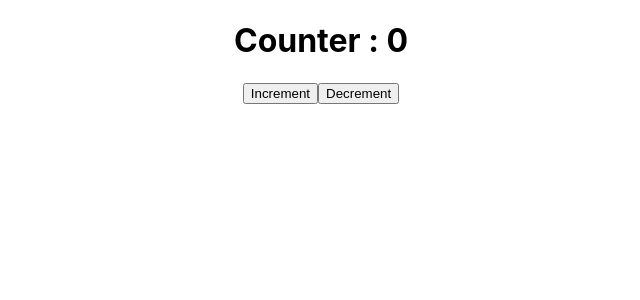
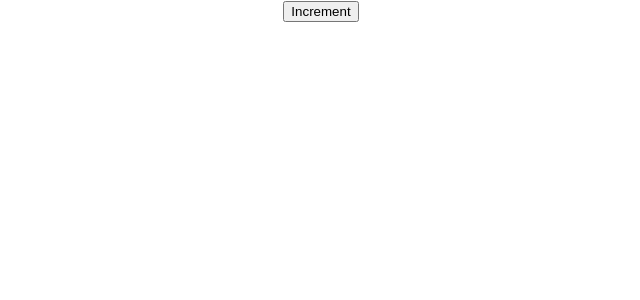
Before and after one commit to khankadir193/basic-reactjs-concepts, a React (Create React App) app: page / in a window 1280 px wide. Shown: the top 300 px of the page, without its empty margins (319-959 px from the left). Built offline with nearby package versions, Linux system fonts and the light colour scheme.

Commit message:
dipatching action alongwith hooks

```diff
--- a/src/App.js
+++ b/src/App.js
@@ -3,13 +3,15 @@ import './App.css';
 // import ClassComp from './PracticeComponent/ClassComponent';
 import CounterComp from './CounterApp/CounterComp';
 import CounterRedux from './CounterApp/CounterRedux';
+import HooksState from './CounterApp/HooksState';
 
 function App() {
   return (
     <div className="App">
      {/* <ClassComp />  */}
      {/* <CounterComp /> */}
-     <CounterRedux />
+     {/* <CounterRedux /> */}
+     <HooksState />
     </div>
   );
 }
--- /dev/null
+++ b/src/CounterApp/HooksState.js
@@ -0,0 +1,20 @@
+import React from 'react'
+import { useDispatch } from 'react-redux';
+import { increment } from '../state/action-creator/action';
+
+const HooksState = () => {
+    const dispatch = useDispatch();
+
+    const handleClick = ()=>{
+        console.log('dispatch...',dispatch);
+        dispatch(increment);
+    }
+
+    return (
+        <div>
+            <button onClick={handleClick}>Increment</button>
+        </div>
+    )
+}
+
+export default HooksState
```
